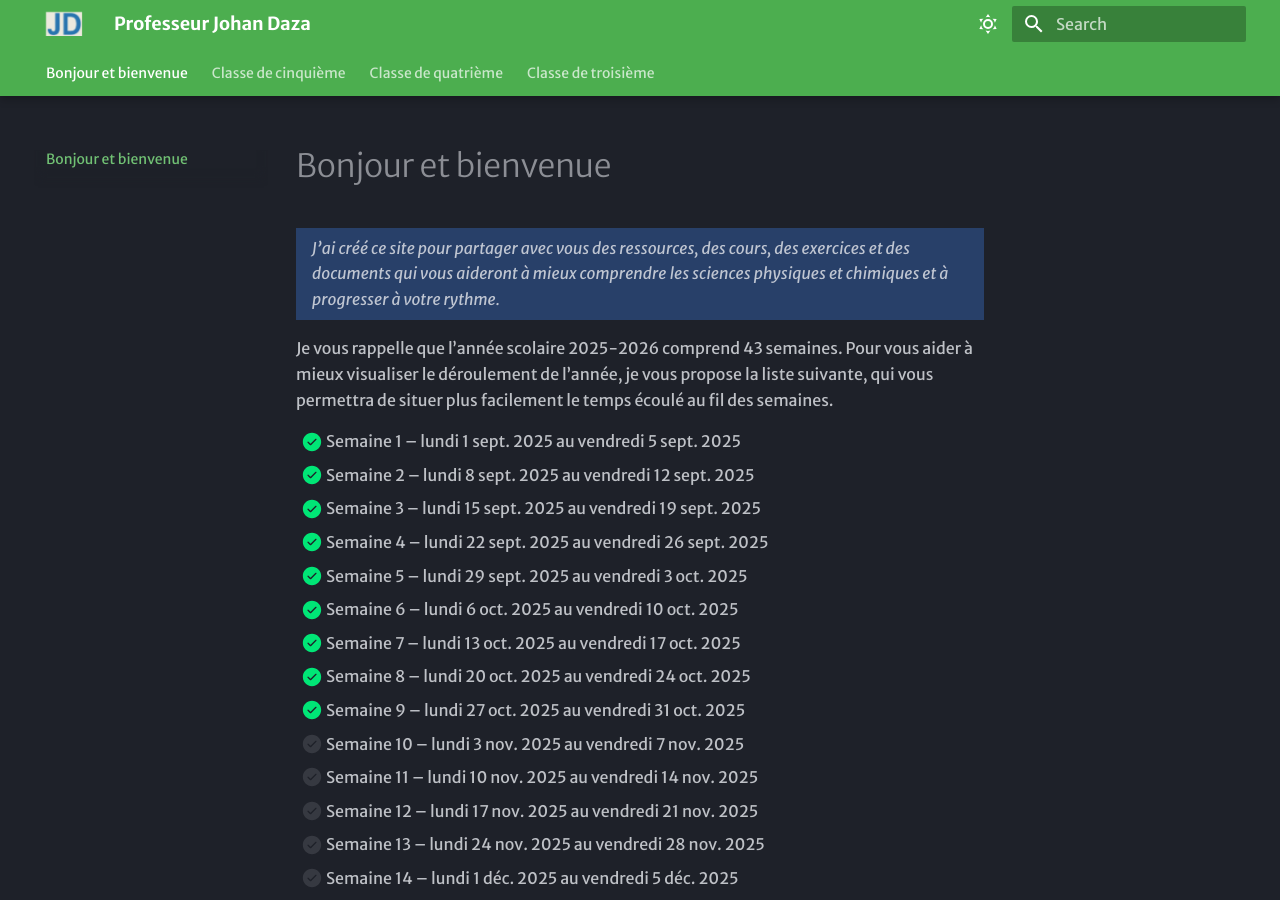
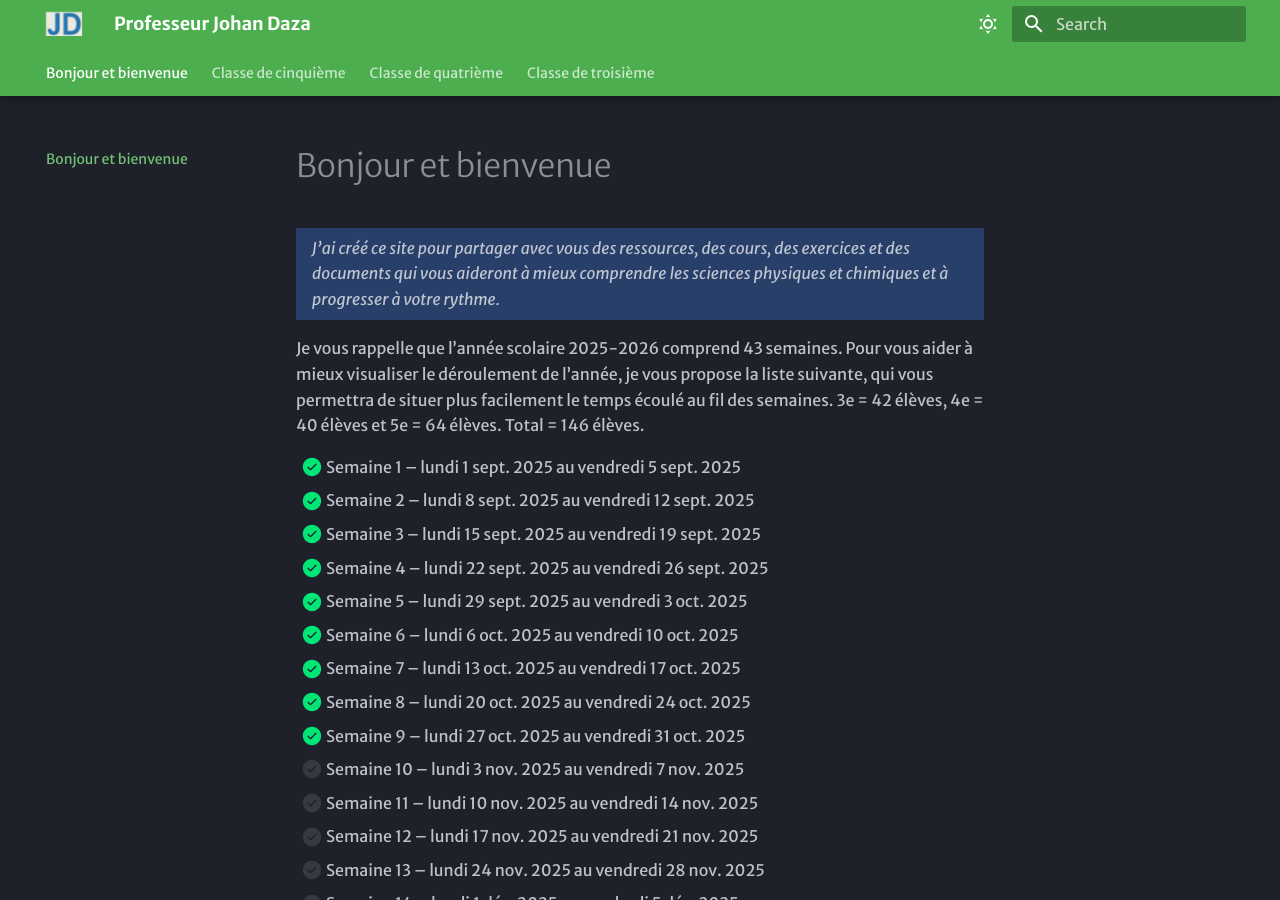
Before and after one commit to prof-johan-daza/general, an MkDocs documentation site: the page built from docs/index.md, in a window 1280 px wide and 900 px high. Built offline with MkDocs 1.6.1 and Material for MkDocs 9.7.7, drawn with Linux system fonts in a browser that asks for light colours; some web fonts are replaced.

Commit message:
nélèves

```diff
--- a/docs/index.md
+++ b/docs/index.md
@@ -5,7 +5,7 @@
 
 ==}
 
-Je vous rappelle que l’année scolaire 2025-2026 comprend 43 semaines. Pour vous aider à mieux visualiser le déroulement de l’année, je vous propose la liste suivante, qui vous permettra de situer plus facilement le temps écoulé au fil des semaines.
+Je vous rappelle que l’année scolaire 2025-2026 comprend 43 semaines. Pour vous aider à mieux visualiser le déroulement de l’année, je vous propose la liste suivante, qui vous permettra de situer plus facilement le temps écoulé au fil des semaines. 3e = 42 élèves, 4e = 40 élèves et 5e = 64 élèves. Total = 146 élèves.
 
 - [x] Semaine 1 – lundi 1 sept. 2025 au vendredi 5 sept. 2025
 - [x] Semaine 2 – lundi 8 sept. 2025 au vendredi 12 sept. 2025
```
